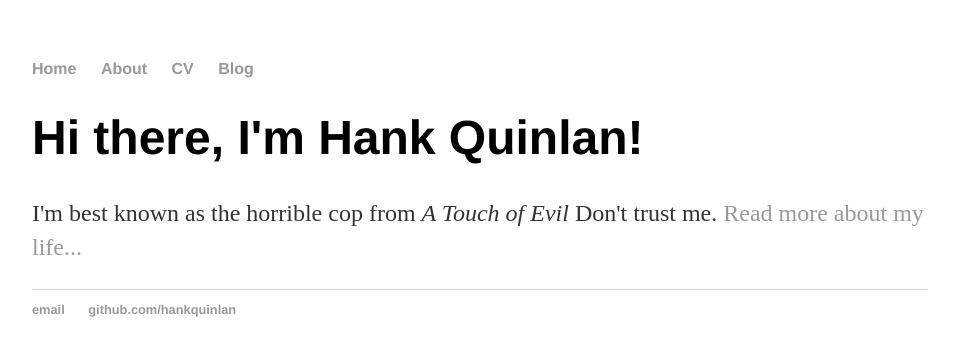
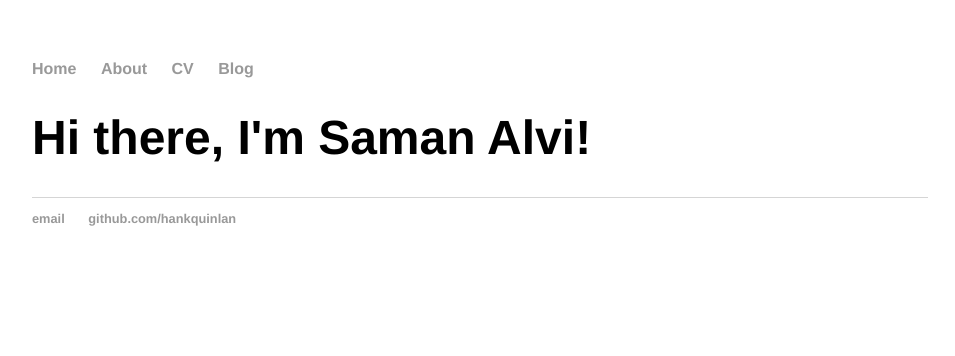
Before and after one commit to snalvi/snalvi.github.io, a Jekyll site: the page built from index.html, in a window 1280 px wide. Shown: the top 356 px of the page, without its empty margins (160-1115 px from the left). Built offline with Jekyll 4.4.1, drawn with Linux system fonts in a browser that asks for light colours.

Commit message:
Updating

```diff
--- a/index.html
+++ b/index.html
@@ -3,6 +3,5 @@ layout: default
 title: Saman Alvi, Software Engineer
 ---
 <div class="blurb">
-	<h1>Hi there, I'm Hank Quinlan!</h1>
-	<p>I'm best known as the horrible cop from <em>A Touch of Evil</em> Don't trust me. <a href="/about">Read more about my life...</a></p>
+	<h1>Hi there, I'm Saman Alvi!</h1>
 </div><!-- /.blurb -->
```
